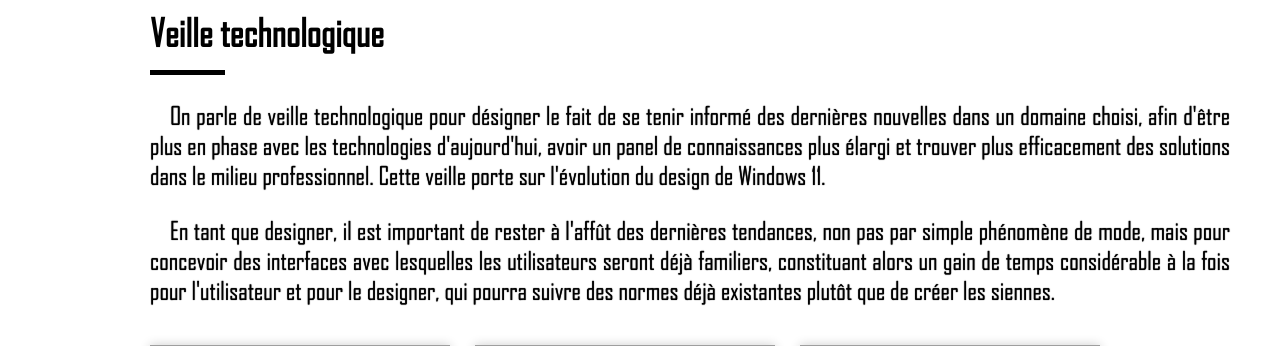
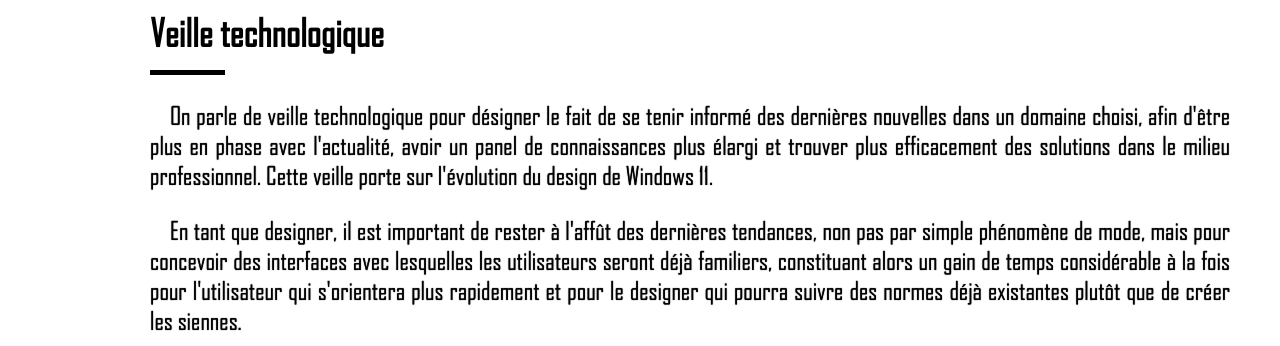
Before and after one commit to MichaelAceAnderson/MichaelAceAnderson.github.io, a PHP site: page /pages/vt.php in a window 1280 px wide. Shown: the part 139-485 px from the top of the page. Run offline with PHP 8.4, Linux system fonts and the light colour scheme; grey boxes are pictures that could not be loaded.

Commit message:
Content fix

```diff
--- a/pages/vt.php
+++ b/pages/vt.php
@@ -13,13 +13,13 @@
 		</div>
 	<p>
 		On parle de veille technologique pour désigner le fait de se tenir informé des dernières nouvelles dans un domaine choisi,
-		afin d'être plus en phase avec les technologies d'aujourd'hui, avoir un panel de connaissances plus élargi et trouver plus
+		afin d'être plus en phase avec l'actualité, avoir un panel de connaissances plus élargi et trouver plus
 		efficacement des solutions dans le milieu professionnel. Cette veille porte sur l'évolution du design de Windows 11.
 	</p>
 	<p>
 		En tant que designer, il est important de rester à l'affût des dernières tendances, non pas par simple phénomène de mode, mais pour
 		concevoir des interfaces avec lesquelles les utilisateurs seront déjà familiers, constituant alors un gain de temps considérable à la fois
-		pour l'utilisateur et pour le designer, qui pourra suivre des normes déjà existantes plutôt que de créer les siennes.
+		pour l'utilisateur qui s'orientera plus rapidement et pour le designer qui pourra suivre des normes déjà existantes plutôt que de créer les siennes.
 	</p><article>
 			<img src="https://img.phonandroid.com/2022/07/new-open-with.jpg">
 			<h6>
```
